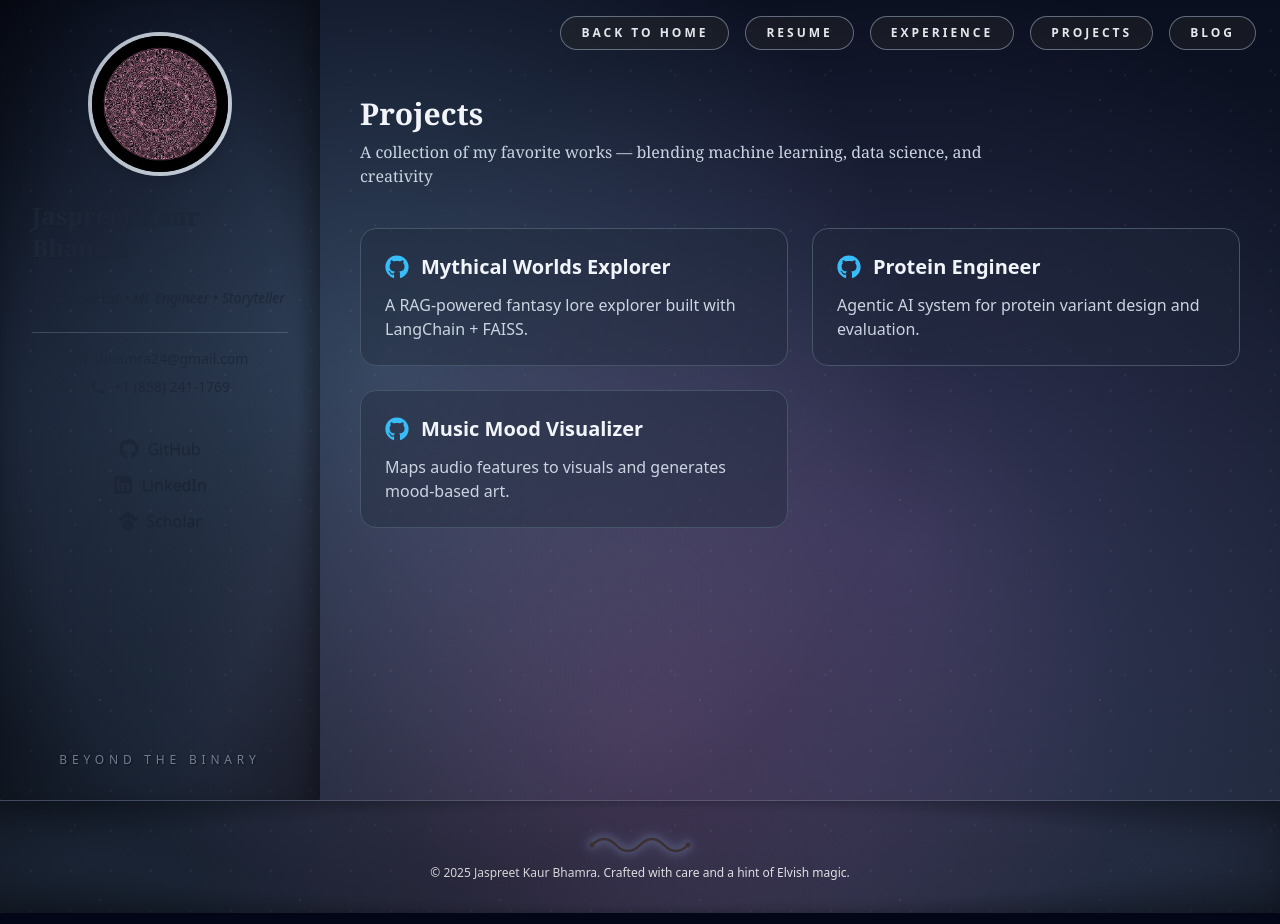
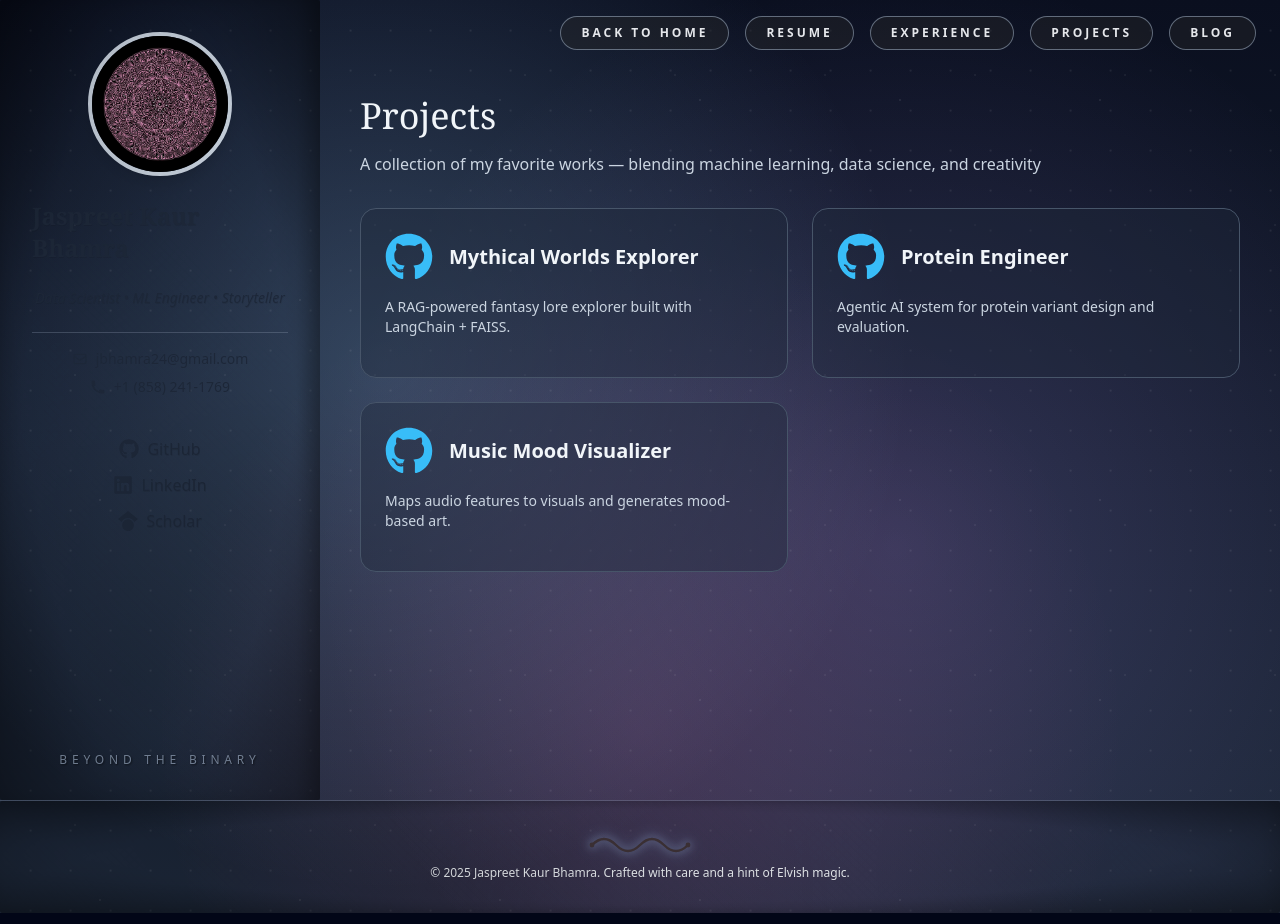
Before and after one commit to jaspreetbhamra/jaspreetbhamra.github.io, a React (Vite) app: page /projects in a window 1280 px wide. Built offline with nearby package versions, Linux system fonts and the light colour scheme.

Commit message:
refactor: extract uniform Card component
- Create reusable Card component for Experience, Projects, and Blog
- Update all pages to use Card component
- Simplify code and improve consistency

```diff
--- /dev/null
+++ b/src/components/Card.jsx
@@ -0,0 +1,65 @@
+import { Link } from "react-router-dom";
+
+const Card = ({
+	to,
+	title,
+	subtitle,
+	description,
+	image,
+	icon: Icon,
+	date,
+	tags,
+	external = false,
+}) => {
+	const CardWrapper = external ? "a" : Link;
+	const linkProps = external
+		? { href: to, target: "_blank", rel: "noopener noreferrer" }
+		: { to };
+
+	return (
+		<CardWrapper
+			{...linkProps}
+			className="block rounded-2xl border border-slate-600 bg-slate-800/40 p-6 hover:border-sky-400 hover:shadow-lg transition-all"
+		>
+			{/* Header with icon/image */}
+			<div className="flex items-center gap-4 mb-4">
+				{image && (
+					<img
+						src={image}
+						alt={`${title} logo`}
+						className="h-12 w-12 object-contain rounded-md border border-slate-500 bg-slate-700/40"
+					/>
+				)}
+				{Icon && !image && <Icon className="h-12 w-12 text-sky-400" />}
+				<div className="flex-1">
+					<h2 className="text-xl font-semibold text-slate-100">{title}</h2>
+					{subtitle && (
+						<p className="text-slate-300 text-sm mt-1">{subtitle}</p>
+					)}
+					{date && <p className="text-slate-500 text-xs mt-1">{date}</p>}
+				</div>
+			</div>
+
+			{/* Description */}
+			{description && (
+				<p className="text-slate-300 text-sm mb-4">{description}</p>
+			)}
+
+			{/* Tags */}
+			{tags && tags.length > 0 && (
+				<div className="flex gap-2 flex-wrap mt-4">
+					{tags.map((tag) => (
+						<span
+							key={tag}
+							className="px-2 py-1 rounded bg-slate-700/50 text-sky-400 text-xs"
+						>
+							#{tag}
+						</span>
+					))}
+				</div>
+			)}
+		</CardWrapper>
+	);
+};
+
+export default Card;
--- a/src/pages/Blog.jsx
+++ b/src/pages/Blog.jsx
@@ -1,4 +1,4 @@
-import { Link } from "react-router-dom";
+import Card from "../components/Card";
 import PageLayout from "../components/PageLayout";
 
 const blogPosts = [
@@ -40,33 +40,14 @@ const Blog = () => {
 
 				<div className="grid gap-6 md:grid-cols-2">
 					{blogPosts.map((post) => (
-						<Link
+						<Card
 							key={post.link}
 							to={post.link}
-							className="block rounded-2xl border border-slate-600 bg-slate-800/40 p-6 hover:border-sky-400 hover:shadow-lg transition-all"
-						>
-							<div className="mb-4">
-								<h2 className="text-xl font-semibold text-slate-100 mb-2">
-									{post.title}
-								</h2>
-								<time className="text-slate-500 text-xs">{post.date}</time>
-							</div>
-
-							<p className="text-slate-300 text-sm mb-4">{post.summary}</p>
-
-							{post.tags && post.tags.length > 0 && (
-								<div className="flex gap-2 flex-wrap">
-									{post.tags.map((tag) => (
-										<span
-											key={tag}
-											className="px-2 py-1 rounded bg-slate-700/50 text-sky-400 text-xs"
-										>
-											#{tag}
-										</span>
-									))}
-								</div>
-							)}
-						</Link>
+							title={post.title}
+							description={post.summary}
+							date={post.date}
+							tags={post.tags}
+						/>
 					))}
 				</div>
 			</section>
--- a/src/pages/Experience.jsx
+++ b/src/pages/Experience.jsx
@@ -1,4 +1,4 @@
-import { Link } from "react-router-dom";
+import Card from "../components/Card";
 import PageLayout from "../components/PageLayout";
 
 const experiences = [
@@ -7,7 +7,7 @@ const experiences = [
 		role: "Data Scientist - Biological ML",
 		period: "2023 – 2025",
 		logo: "/assets/logos/creyon.png",
-		link: "/experience/creyon", // detail page
+		link: "/experience/creyon",
 	},
 	{
 		company: "San Diego Supercomputer Center",
@@ -25,41 +25,6 @@ const experiences = [
 	},
 ];
 
-const textFontClass = "font-english-display";
-
-// const Experience = () => {
-//   return (
-//     <PageLayout>
-//         <section className={`text-center lg:text-left ${textFontClass}`}>
-//             <h1 className="text-3xl font-bold text-slate-100 mb-2">Experience</h1>
-//             <p className="text-slate-300">
-//                 A journey across data, science, and engineering — distilled from research to production systems
-//             </p>
-//             </section>
-
-//             {/* Experience Cards */}
-//             <section className="grid gap-6 md:grid-cols-2">
-//             {experiences.map((exp) => (
-//                 <a
-//                 key={exp.company}
-//                 href={exp.link}
-//                 className="block rounded-2xl border border-slate-600 bg-slate-800/40 p-6 hover:border-sky-400 hover:shadow-lg transition-all"
-//                 >
-//                 <div className="flex items-center gap-4 mb-3">
-//                     <img src={exp.logo} alt={`${exp.company} logo`} className="h-12 w-12 rounded-md object-contain" />
-//                     <div>
-//                     <h2 className="text-xl font-semibold text-slate-100">{exp.company}</h2>
-//                     <p className="text-slate-400 text-sm">{exp.period}</p>
-//                     </div>
-//                 </div>
-//                 <p className="text-slate-300">{exp.role}</p>
-//                 </a>
-//             ))}
-//         </section>
-//     </PageLayout>
-//   )
-// }
-
 const Experience = () => {
 	return (
 		<PageLayout>
@@ -74,33 +39,14 @@ const Experience = () => {
 
 				<div className="grid gap-6 md:grid-cols-2">
 					{experiences.map((exp) => (
-						<Link
+						<Card
 							key={exp.company}
 							to={exp.link}
-							className="block rounded-2xl border border-slate-600 bg-slate-800/40 p-6 hover:border-sky-400 hover:shadow-lg transition-all"
-						>
-							<div className="flex items-center gap-4 mb-4">
-								{exp.logo ? (
-									<img
-										src={exp.logo}
-										alt={`${exp.company} logo`}
-										className="h-12 w-12 object-contain rounded-md border border-slate-500 bg-slate-700/40"
-									/>
-								) : (
-									<FaBuilding className="h-12 w-12 text-sky-400" />
-								)}
-								<div>
-									<h2 className="text-xl font-semibold text-slate-100">
-										{exp.company}
-									</h2>
-									<p className="text-slate-300 text-sm">{exp.title}</p>
-									<p className="text-slate-500 text-xs">{exp.period}</p>
-								</div>
-							</div>
-							<p className="text-slate-400 text-sm italic">
-								Click to read more →
-							</p>
-						</Link>
+							title={exp.company}
+							subtitle={exp.role}
+							date={exp.period}
+							image={exp.logo}
+						/>
 					))}
 				</div>
 			</section>
--- a/src/pages/Projects.jsx
+++ b/src/pages/Projects.jsx
@@ -1,4 +1,5 @@
 import { FaGithub } from "react-icons/fa";
+import Card from "../components/Card";
 import PageLayout from "../components/PageLayout";
 
 const projects = [
@@ -23,34 +24,25 @@ const projects = [
 const Projects = () => {
 	return (
 		<PageLayout>
-			{/* Blurb */}
-			<section className="text-center lg:text-left font-display">
-				<h1 className="text-3xl font-bold text-slate-100 mb-2">Projects</h1>
-				<p className="text-slate-300 max-w-2xl">
+			<section>
+				<h1 className="text-4xl font-display text-slate-100 mb-4">Projects</h1>
+				<p className="text-slate-300 mb-8">
 					A collection of my favorite works — blending machine learning, data
 					science, and creativity
 				</p>
-			</section>
 
-			{/* Project Panels */}
-			<section className="grid gap-6 md:grid-cols-2">
-				{projects.map((proj) => (
-					<a
-						key={proj.name}
-						href={proj.link}
-						target="_blank"
-						rel="noopener noreferrer"
-						className="block rounded-2xl border border-slate-600 bg-slate-800/40 p-6 hover:border-sky-400 hover:shadow-lg transition-all"
-					>
-						<div className="flex items-center gap-3 mb-3">
-							<FaGithub className="h-6 w-6 text-sky-400" />
-							<h2 className="text-xl font-semibold text-slate-100">
-								{proj.name}
-							</h2>
-						</div>
-						<p className="text-slate-300">{proj.description}</p>
-					</a>
-				))}
+				<div className="grid gap-6 md:grid-cols-2">
+					{projects.map((proj) => (
+						<Card
+							key={proj.name}
+							to={proj.link}
+							title={proj.name}
+							description={proj.description}
+							icon={FaGithub}
+							external
+						/>
+					))}
+				</div>
 			</section>
 		</PageLayout>
 	);
```
